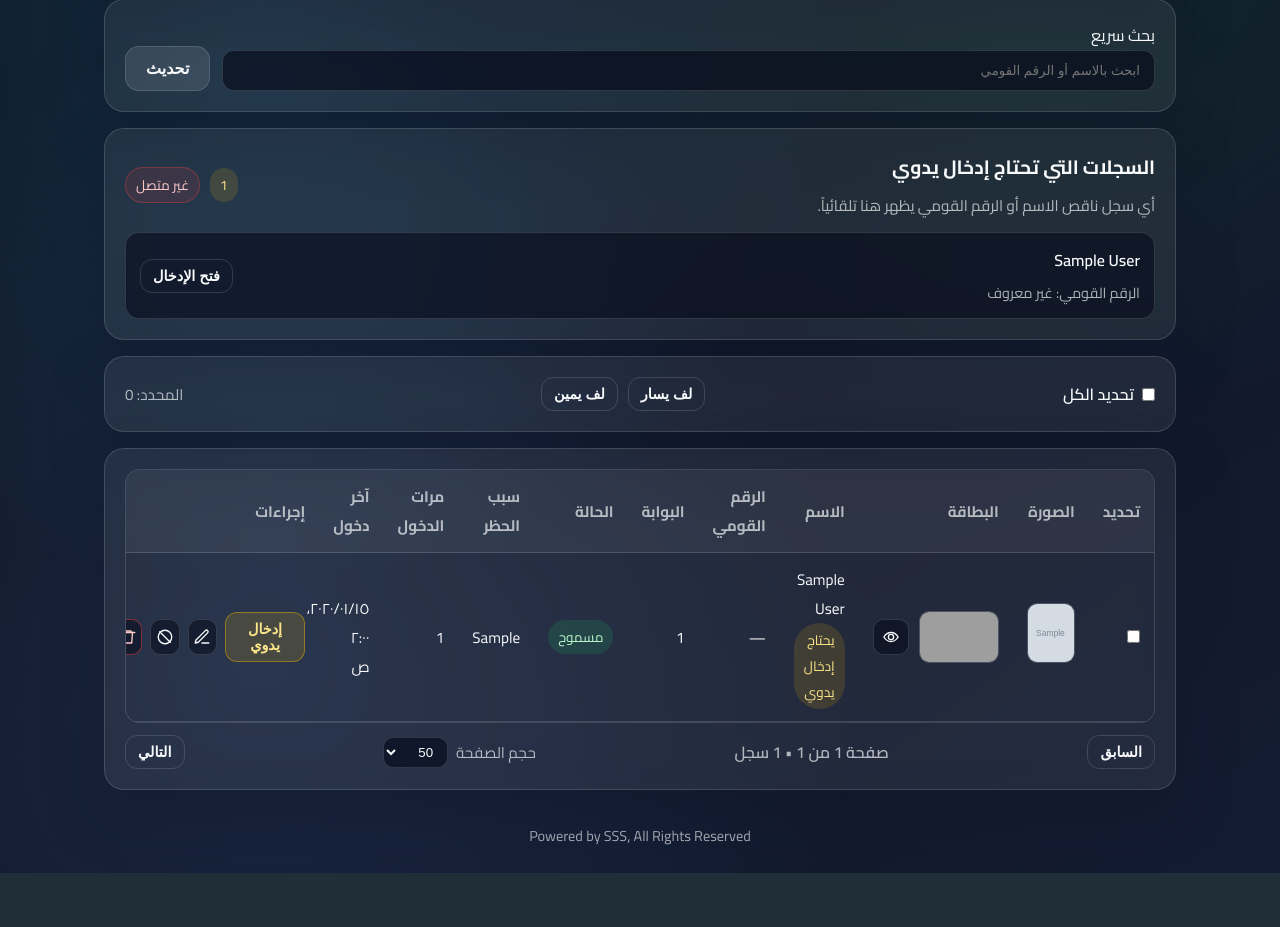
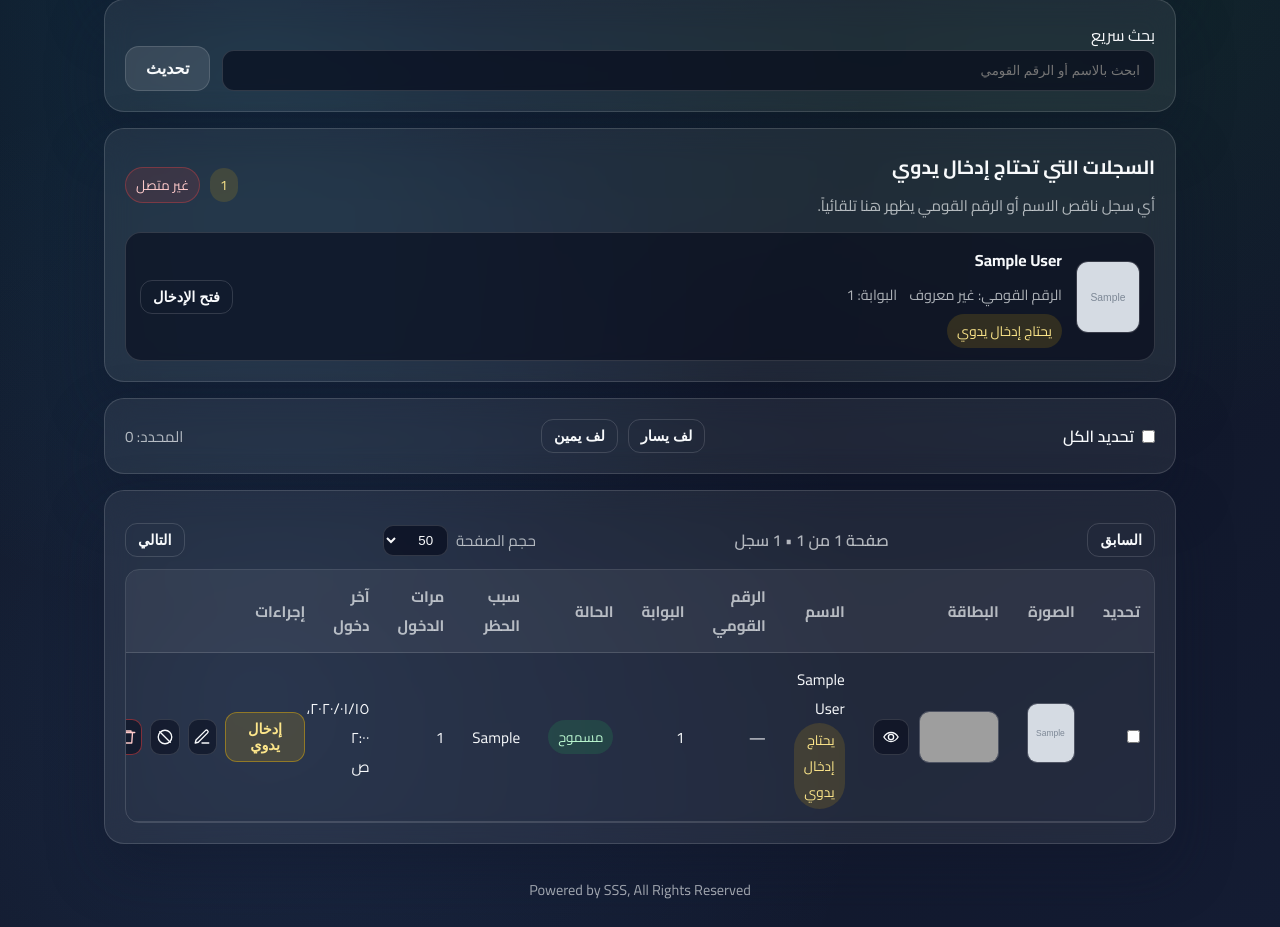
Before and after one commit to pokerist/gates.hpd-lc.com, a FastAPI app: page /admin in a window 1280 px wide. Shown: the part 237-1164 px from the top of the page. Before the commit the page ends 1110 px from the top, so only its background shows below. Run offline with FastAPI, Linux system fonts and the light colour scheme; the visitor is signed in with stand-in values (Sample User, id 1); tables that the repository leaves empty hold one stand-in row (values such as "Sample post"); grey boxes marked "Sample" are stand-in pictures; data that the repository does not hold is empty; grey boxes are pictures that could not be loaded.

Commit message:
Fix admin pagination placement and selection

```diff
--- a/static/css/app.css
+++ b/static/css/app.css
@@ -538,29 +538,57 @@ canvas {
 }
 
 .issue-item {
-  display: flex;
+  display: grid;
+  grid-template-columns: 64px 1fr auto;
   align-items: center;
-  justify-content: space-between;
-  gap: 16px;
+  gap: 14px;
   padding: 12px 14px;
-  border-radius: 14px;
+  border-radius: 16px;
   border: 1px solid var(--border);
   background: rgba(2, 6, 23, 0.55);
 }
 
+.issue-thumb {
+  width: 64px;
+  height: 72px;
+  border-radius: 12px;
+  overflow: hidden;
+  border: 1px solid rgba(255, 255, 255, 0.2);
+  background: rgba(2, 6, 23, 0.6);
+  display: flex;
+  align-items: center;
+  justify-content: center;
+  font-size: 0.75rem;
+  color: var(--muted);
+}
+
+.issue-thumb img {
+  width: 100%;
+  height: 100%;
+  object-fit: cover;
+}
+
 .issue-main {
-  display: flex;
-  flex-direction: column;
-  gap: 4px;
+  display: grid;
+  gap: 6px;
 }
 
 .issue-title {
-  font-weight: 600;
+  font-weight: 700;
 }
 
 .issue-meta {
   color: var(--muted);
   font-size: 0.9rem;
+  display: flex;
+  gap: 12px;
+  flex-wrap: wrap;
+}
+
+.issue-badges {
+  display: inline-flex;
+  gap: 6px;
+  flex-wrap: wrap;
 }
 
 .live-status {
--- a/static/js/admin.js
+++ b/static/js/admin.js
@@ -121,9 +121,26 @@ function syncSelection(items) {
     }
   }
   if (selectAllRows) {
-    selectAllRows.checked = items.length > 0 && items.every(item => state.selectedIds.has(item.national_id));
-    selectAllRows.indeterminate = items.some(item => state.selectedIds.has(item.national_id)) && !selectAllRows.checked;
+    const allSelected = items.length > 0 && items.every(item => {
+      const nid = (item.national_id || "").trim();
+      return nid && state.selectedIds.has(nid);
+    });
+    const anySelected = items.some(item => {
+      const nid = (item.national_id || "").trim();
+      return nid && state.selectedIds.has(nid);
+    });
+    selectAllRows.checked = allSelected;
+    selectAllRows.indeterminate = anySelected && !allSelected;
   }
+  updateSelectedCount();
+}
+
+function applySelectionToDom() {
+  const checkboxes = document.querySelectorAll('input[data-action="select-row"]');
+  checkboxes.forEach(cb => {
+    const nid = (cb.getAttribute("data-nid") || "").trim();
+    cb.checked = nid && state.selectedIds.has(nid);
+  });
   updateSelectedCount();
 }
 
@@ -151,6 +168,9 @@ function updatePagination(total) {
   if (state.page > totalPages) {
     state.page = totalPages;
     state.pendingRefresh = true;
+  }
+  if (state.page < 1) {
+    state.page = 1;
   }
   if (pageInfo) {
     pageInfo.textContent = `صفحة ${state.page} من ${totalPages} • ${state.total} سجل`;
@@ -358,13 +378,17 @@ function renderTable(items) {
       tableBody.appendChild(editorRow);
     }
   });
+  applySelectionToDom();
 }
 
 function buildIssueItems(items) {
   return items.filter(needsManual).map(person => ({
     id: (person.national_id || "").trim(),
     name: person.full_name || "بدون اسم",
-    nid: isValidNid(person.national_id || "") ? person.national_id : "غير معروف"
+    nid: isValidNid(person.national_id || "") ? person.national_id : "غير معروف",
+    gate: person.gate_number ?? "—",
+    photo: person.photo_path || "",
+    card: person.card_path || ""
   }));
 }
 
@@ -377,15 +401,34 @@ function renderIssues(items) {
   }
 
   if (!issues.length) {
-    manualIssuesList.innerHTML = `<div class="issue-item"><div class="issue-main"><div class="issue-title">لا توجد سجلات تحتاج إدخال يدوي حالياً.</div></div></div>`;
+    manualIssuesList.innerHTML = `
+      <div class="issue-item">
+        <div class="issue-thumb">—</div>
+        <div class="issue-main">
+          <div class="issue-title">لا توجد سجلات تحتاج إدخال يدوي حالياً.</div>
+        </div>
+      </div>
+    `;
   } else {
     issues.forEach(issue => {
       const item = document.createElement("div");
       item.className = "issue-item";
+      const thumb = issue.photo
+        ? `<img src="/person-photos/${escapeAttr(issue.photo)}" alt="photo" />`
+        : issue.card
+          ? `<img src="/card-images/${escapeAttr(issue.card)}" alt="card" />`
+          : "—";
       item.innerHTML = `
+        <div class="issue-thumb">${thumb}</div>
         <div class="issue-main">
           <div class="issue-title">${escapeHtml(issue.name)}</div>
-          <div class="issue-meta">الرقم القومي: ${escapeHtml(issue.nid)}</div>
+          <div class="issue-meta">
+            <span>الرقم القومي: ${escapeHtml(issue.nid)}</span>
+            <span>البوابة: ${escapeHtml(issue.gate)}</span>
+          </div>
+          <div class="issue-badges">
+            <span class="badge warning">يحتاج إدخال يدوي</span>
+          </div>
         </div>
         <button class="btn btn-outline btn-sm" data-action="manual" data-nid="${escapeAttr(issue.id || "")}">فتح الإدخال</button>
       `;
@@ -738,7 +781,8 @@ selectAllRows?.addEventListener("change", () => {
   } else {
     state.selectedIds.clear();
   }
-  renderTable(state.lastItems);
+  applySelectionToDom();
+  syncSelection(state.lastItems);
 });
 
 rotateCcwBtn?.addEventListener("click", () => sendReprocess("ccw"));
--- a/templates/admin.html
+++ b/templates/admin.html
@@ -53,6 +53,19 @@
 </section>
 
 <section class="card">
+  <div class="pagination" style="margin-bottom: 12px;">
+    <button class="btn btn-outline btn-sm" id="pagePrevBtn">السابق</button>
+    <span id="pageInfo">صفحة 1 من 1</span>
+    <label class="page-size">
+      حجم الصفحة
+      <select id="pageSizeSelect">
+        <option value="25">25</option>
+        <option value="50" selected>50</option>
+        <option value="100">100</option>
+      </select>
+    </label>
+    <button class="btn btn-outline btn-sm" id="pageNextBtn">التالي</button>
+  </div>
   <div class="table-wrap">
     <table class="table" id="peopleTable">
       <thead>
@@ -72,19 +85,6 @@
       </thead>
       <tbody></tbody>
     </table>
-  </div>
-  <div class="pagination">
-    <button class="btn btn-outline btn-sm" id="pagePrevBtn">السابق</button>
-    <span id="pageInfo">صفحة 1 من 1</span>
-    <label class="page-size">
-      حجم الصفحة
-      <select id="pageSizeSelect">
-        <option value="25">25</option>
-        <option value="50" selected>50</option>
-        <option value="100">100</option>
-      </select>
-    </label>
-    <button class="btn btn-outline btn-sm" id="pageNextBtn">التالي</button>
   </div>
 </section>
 
```
